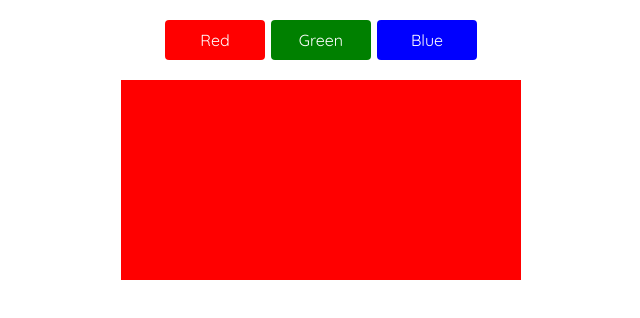
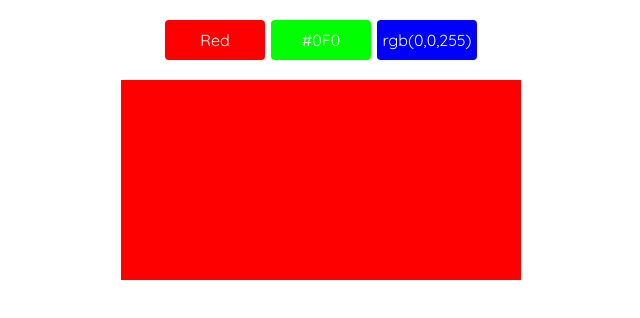
Before and after one commit to KorliakovDenys/react-pw-4, a React (Vite) app: page / in a window 1280 px wide. Shown: the top 318 px of the page, without its empty margins (319-959 px from the left). Built offline with nearby package versions, Linux system fonts and the light colour scheme.

Commit message:
[colors.ts] Change color values, add new options (#0F0, rgb(0,0,255))

```diff
--- a/colors.ts
+++ b/colors.ts
@@ -1,7 +1,7 @@
 const colors:string[] = [
 	'Red',
-	'Green',
-	'Blue'
+	'#0F0',
+	'rgb(0,0,255)',
 ];
 
 export default colors;
--- a/src/components/styles/ButtonBar.css
+++ b/src/components/styles/ButtonBar.css
@@ -1,5 +1,6 @@
 .button-bar{
     display: flex;
+    flex-wrap: wrap;
     gap: 6px;
     justify-content: center;
 }
```
